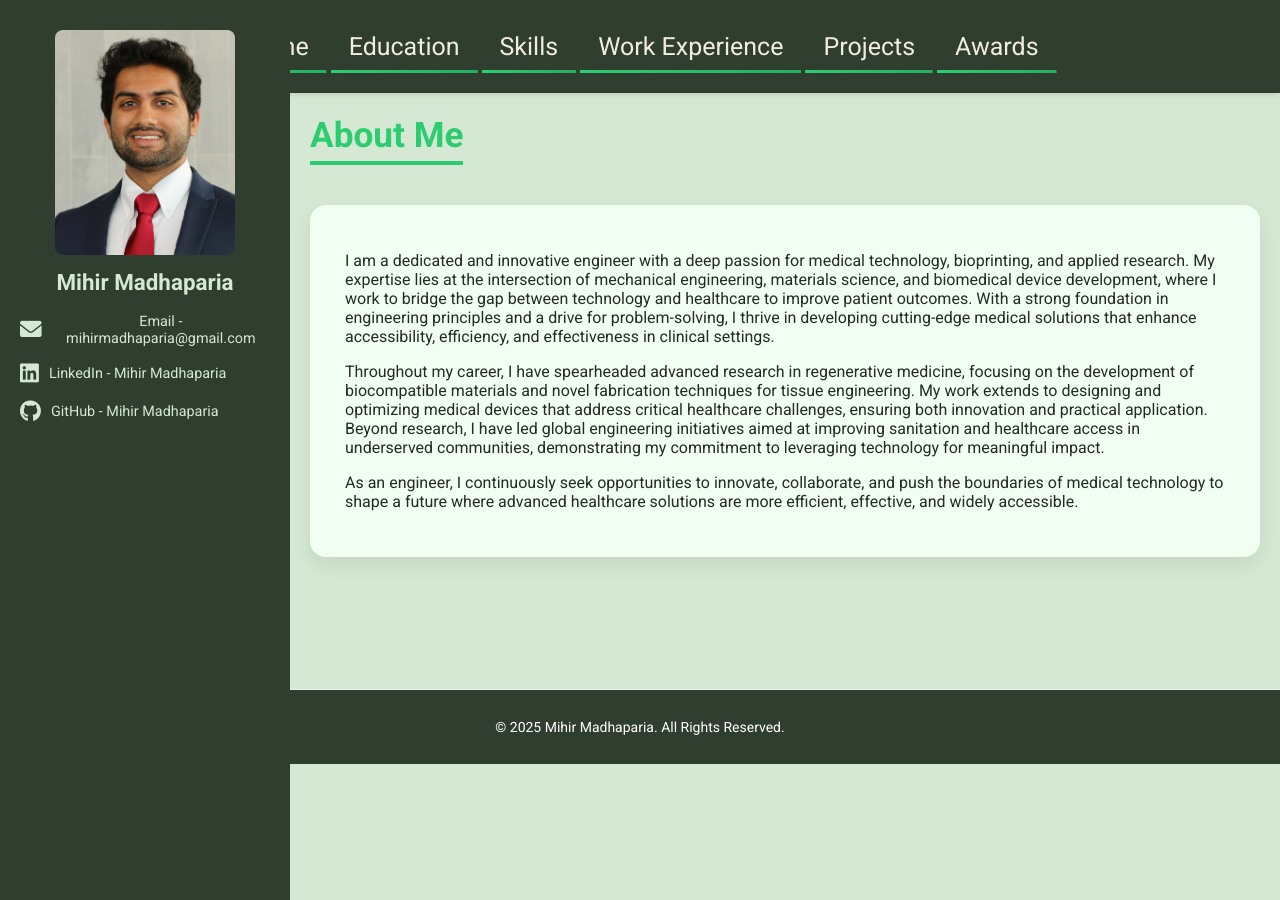
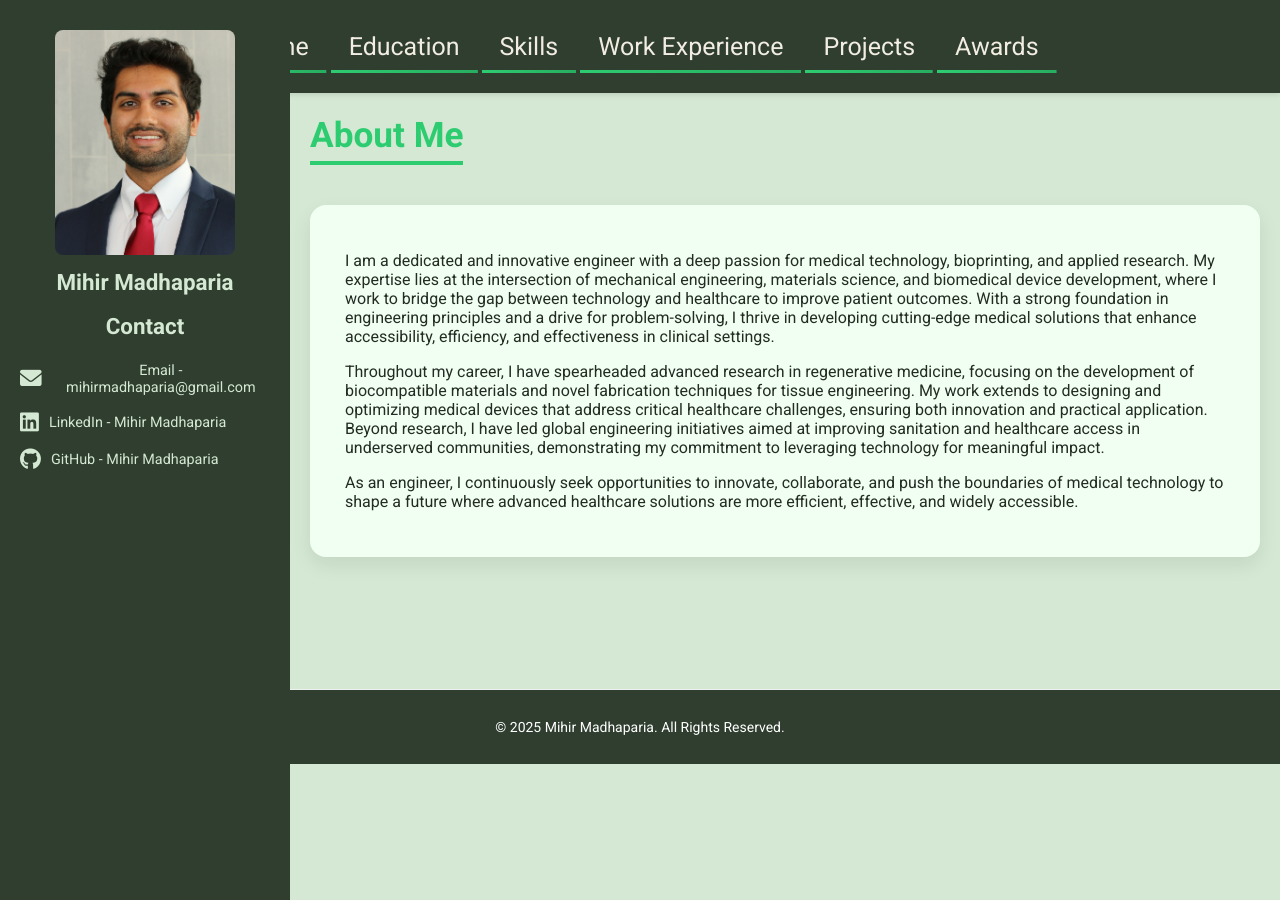
Before and after one commit to mihirmadhaparia/mihirmadhaparia.github.io, a Jekyll site: the page built from README.md, in a window 1280 px wide. Built offline with Jekyll 4.4.1, drawn with Linux system fonts in a browser that asks for light colours.

Commit message:
Update default.html

```diff
--- a/_layouts/default.html
+++ b/_layouts/default.html
@@ -17,6 +17,7 @@
         <h2 class="name">Mihir Madhaparia</h2>
 
         <div class="contact-info">
+            <h3 class="name">Contact</h3>
             <p>
                 <a href="mailto:mihirmadhaparia@gmail.com" class="contact-item email">
                     <i class="fas fa-envelope"></i> Email - mihirmadhaparia@gmail.com
```
